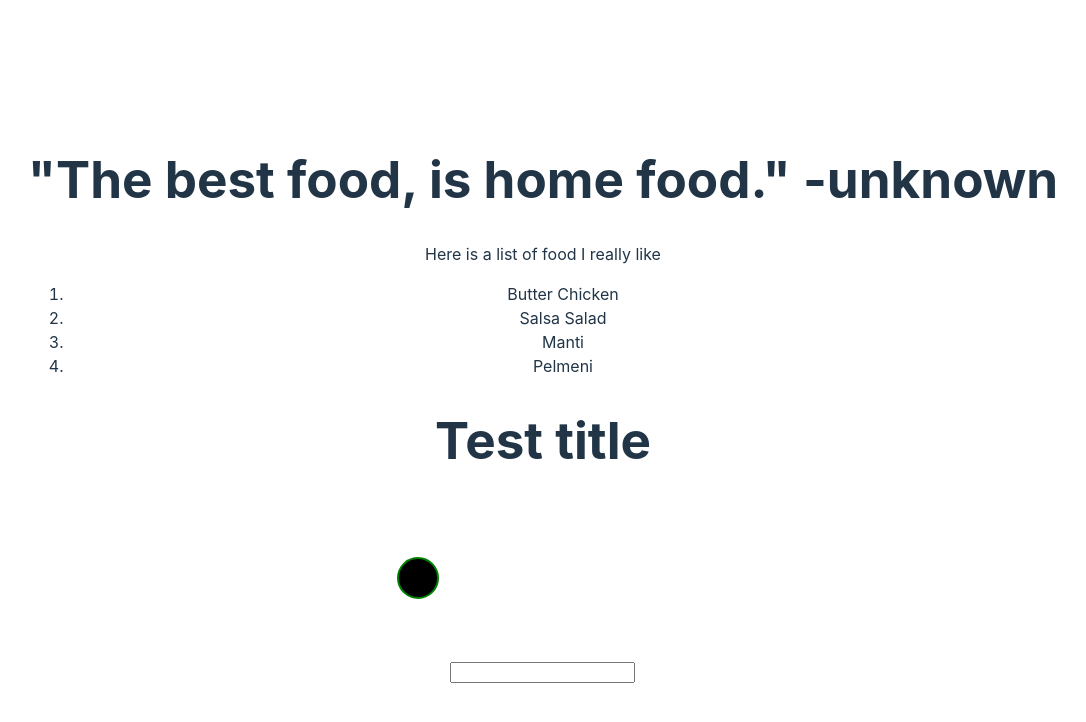
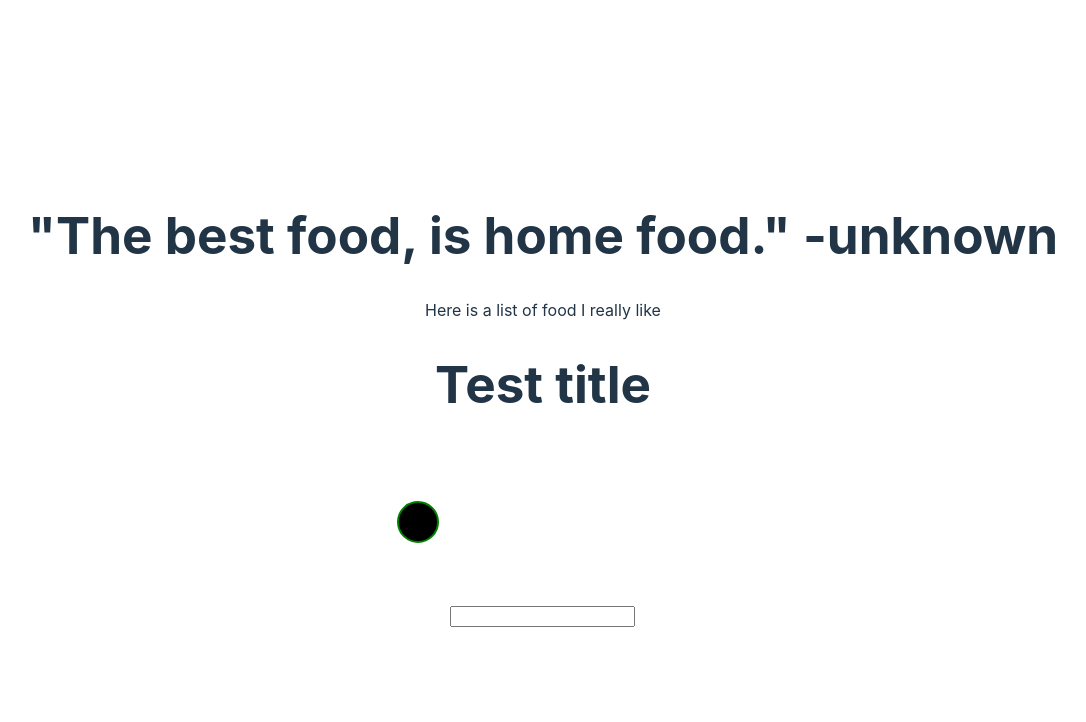
Before and after one commit to Viktotovich/vite-first-blood, a React (Vite) app: page / in a window 1280 px wide. Shown: the top 722 px of the page, without its empty margins (97-1183 px from the left). Built offline with nearby package versions, Linux system fonts and the light colour scheme.

Commit message:
Testing conditional rendering in React

```diff
--- a/src/App.jsx
+++ b/src/App.jsx
@@ -1,12 +1,10 @@
 import "./App.css";
-import { Food } from "./Food";
 import { Converting } from "./ConvertingTest";
 
 function App() {
   return (
     <>
       <p>Here is a list of food I really like</p>
-      <Food />
       <Converting></Converting>
     </>
   );
--- a/src/Food.jsx
+++ b/src/Food.jsx
@@ -1,10 +1,35 @@
-export function Food() {
+function Drink({ name }) {
+  let part, caffeine, age;
+  if (name === "tea") {
+    part = "leaf";
+    caffeine = "15-70 mg/cup";
+    age = "4,000 + years";
+  } else if (name === "coffee") {
+    part = "bean";
+    caffeine = "80-185 mg/cup";
+    age = "1,000+ years";
+  }
+
   return (
-    <ol>
-      <li>Butter Chicken</li>
-      <li>Salsa Salad</li>
-      <li>Manti</li>
-      <li>Pelmeni</li>
-    </ol>
+    <section>
+      <h1>{name}</h1>
+      <dl>
+        <dt>Part of plant</dt>
+        <dd>{part}</dd>
+        <dt>Caffeine content</dt>
+        <dd>{caffeine}</dd>
+        <dt>Age</dt>
+        <dd>{age}</dd>
+      </dl>
+    </section>
   );
 }
+
+export default function DrinkList() {
+  return (
+    <div>
+      <Drink name="tea" />
+      <Drink name="coffee" />
+    </div>
+  );
+}
```
Also changed, not shown: eslint.config.js (+18 -17 lines).
